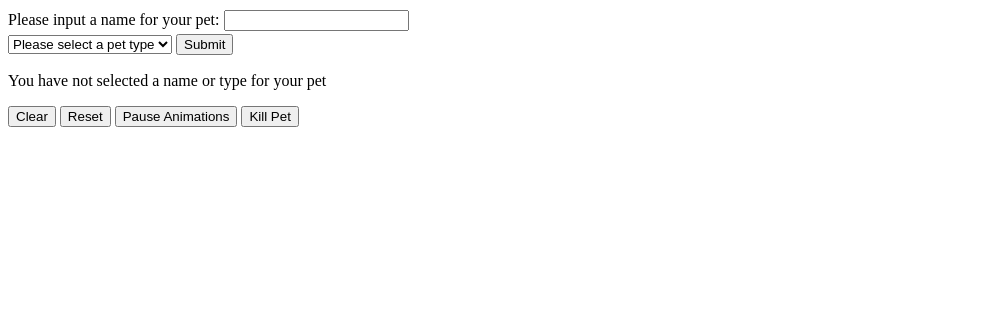
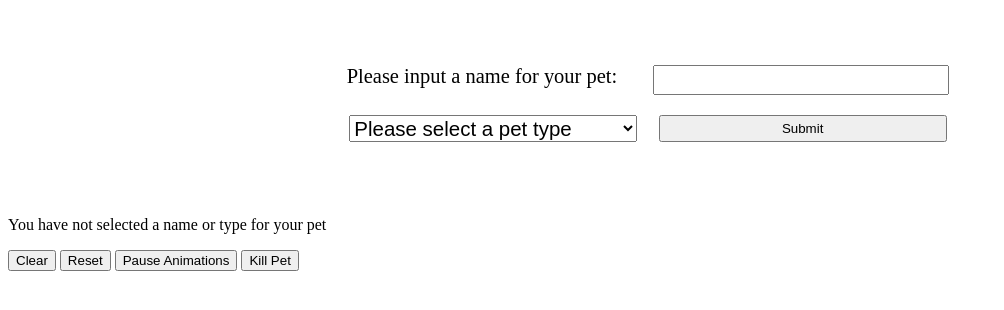
Before and after one commit to Whoosh12/Virtual-Pet, a website: page client/index.html in a window 1280 px wide. Shown: the whole page, without its empty margins (0-1004 px from the left). Drawn offline with Linux system fonts and the light colour scheme.

Commit message:
Updated some css for pet creation

```diff
--- a/client/index.html
+++ b/client/index.html
@@ -3,14 +3,19 @@
 <title>Virtual Pet</title>
 <link rel="stylesheet" href="style.css" />
 <script defer src="index.js"></script>
+<meta name="viewport" content="width=device-width, initial-scale=1 height=device-height, initial-scale=1"/>
 
 <body>
+  <section id="startPet">
     <section id="petCreate">
+      <section class="nameInput">
         <label id="inputLabel">Please input a name for your pet:</label>
-    <input type="text" id="name" />
+        <input type="text" id="name"/>
+      </section>
 
-    <br />
-    <select class="select" id="typeSelect">
+
+      <section class="typeSelect">
+        <select  id="typeSelect">
           <option value = ''>Please select a pet type</option>
           <option value="cat">Cat</option>
           <option value="dog">Dog</option>
@@ -19,11 +24,12 @@
 
       <button class="submit" type="button">Submit</button>
     </section>
+  </section>
 
   <p id="petConfirm">You have not selected a name or type for your pet</p>
 
   <section id="svg">
-    <svg width="200" height="200" id="catSVG" class="hidden">
+    <svg width="33vw" height="50vh" id="catSVG" class="hidden">
       <defs>
         <g id="cat">
           <use href="#catBody"></use>
@@ -81,7 +87,7 @@
       <use href="#cat"></use>
     </svg>
 
-    <svg width="200" height="200" id="dogSVG" class="hidden">
+    <svg width="33vw" height="50vh" id="dogSVG" class="hidden">
       <defs>
         <g id="dog">
           <use href="#dogTail"></use>
@@ -158,7 +164,7 @@
       <use href="#dog"></use>
     </svg>
 
-    <svg width="200" height="200" id="rabbitSVG" class="hidden">
+    <svg width="33vw" height="50vh" id="rabbitSVG" class="hidden">
       <defs>
         <g id="rabbit">
           <use href="#rabbitBody"></use>
--- a/client/style.css
+++ b/client/style.css
@@ -61,7 +61,50 @@ svg {
 }
 
 #petCreate{
-    line-height: 1.5;
+    font-size: 1.6vw;
+    display: grid;
+    grid-template-columns: 1fr 1fr 1fr 1fr ;
+    grid-template-rows: 1fr 1fr 1fr 1fr ;
+    grid-template-areas: ". . . ."
+                         ". nameInput nameInput ."
+
+                         ". typeSelect typeSelect ."
+                         ". . . .";
+
+    height: 24vh;
+    width: 100vw;
+}
+
+/* #name {
+    padding: 0px;
+} */
+
+.nameInput {
+    display: flex;
+    flex-wrap: wrap;
+    justify-content: space-evenly;
+    align-content: center;
+    grid-area: nameInput;
+}
+
+.nameInput label, input{
+    flex-basis: 22.5vw;
+}
+
+input, select {
+    font-size: 1.6vw;
+}
+
+.typeSelect {
+    display: flex;
+    flex-wrap: wrap;
+    justify-content: space-evenly;
+    align-content: center;
+    grid-area: typeSelect;
+}
+
+.typeSelect select, button {
+    flex-basis: 22.5vw;
 }
 
 /* #typeSelect{
```
Lines whose indentation alone changed are shown as unchanged.
